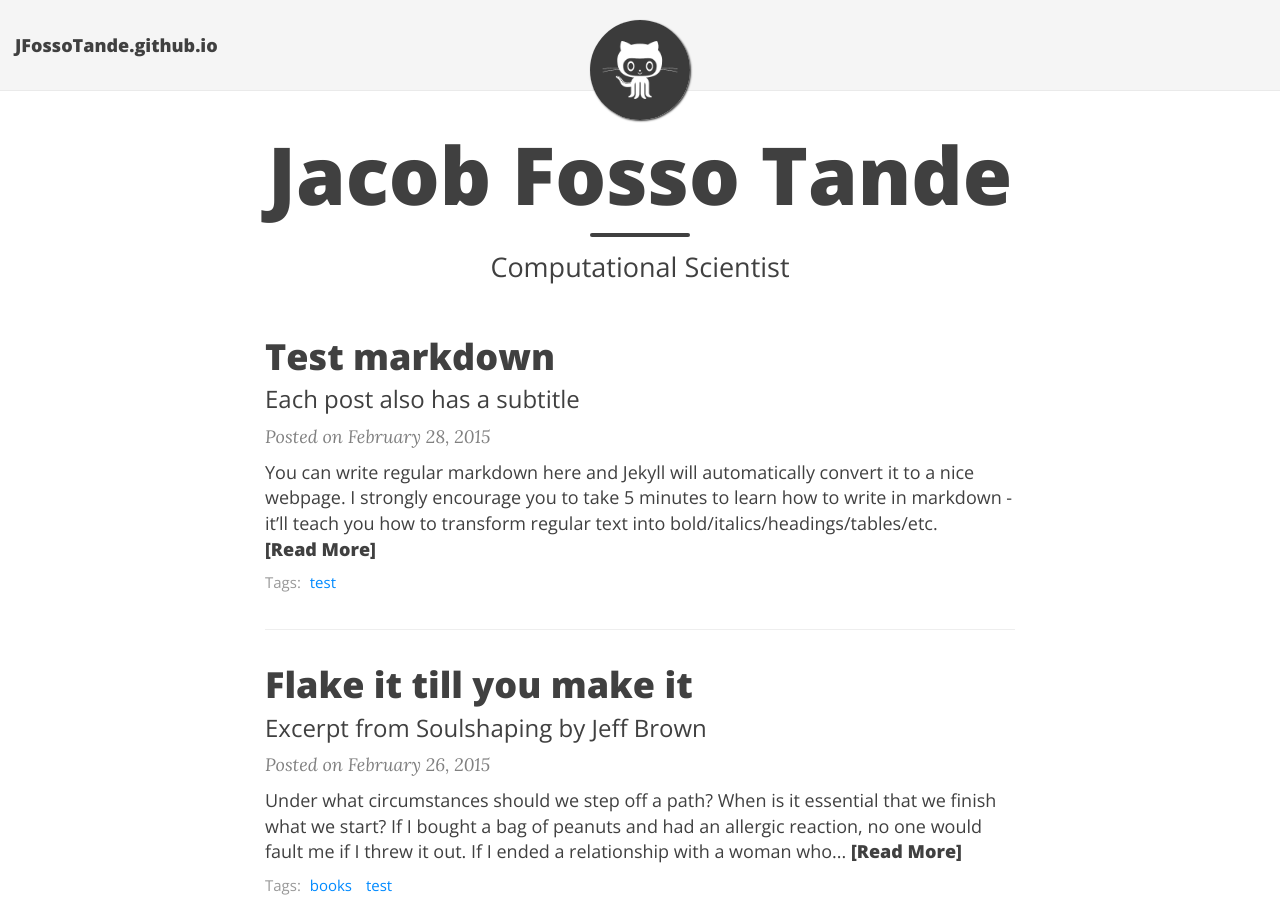
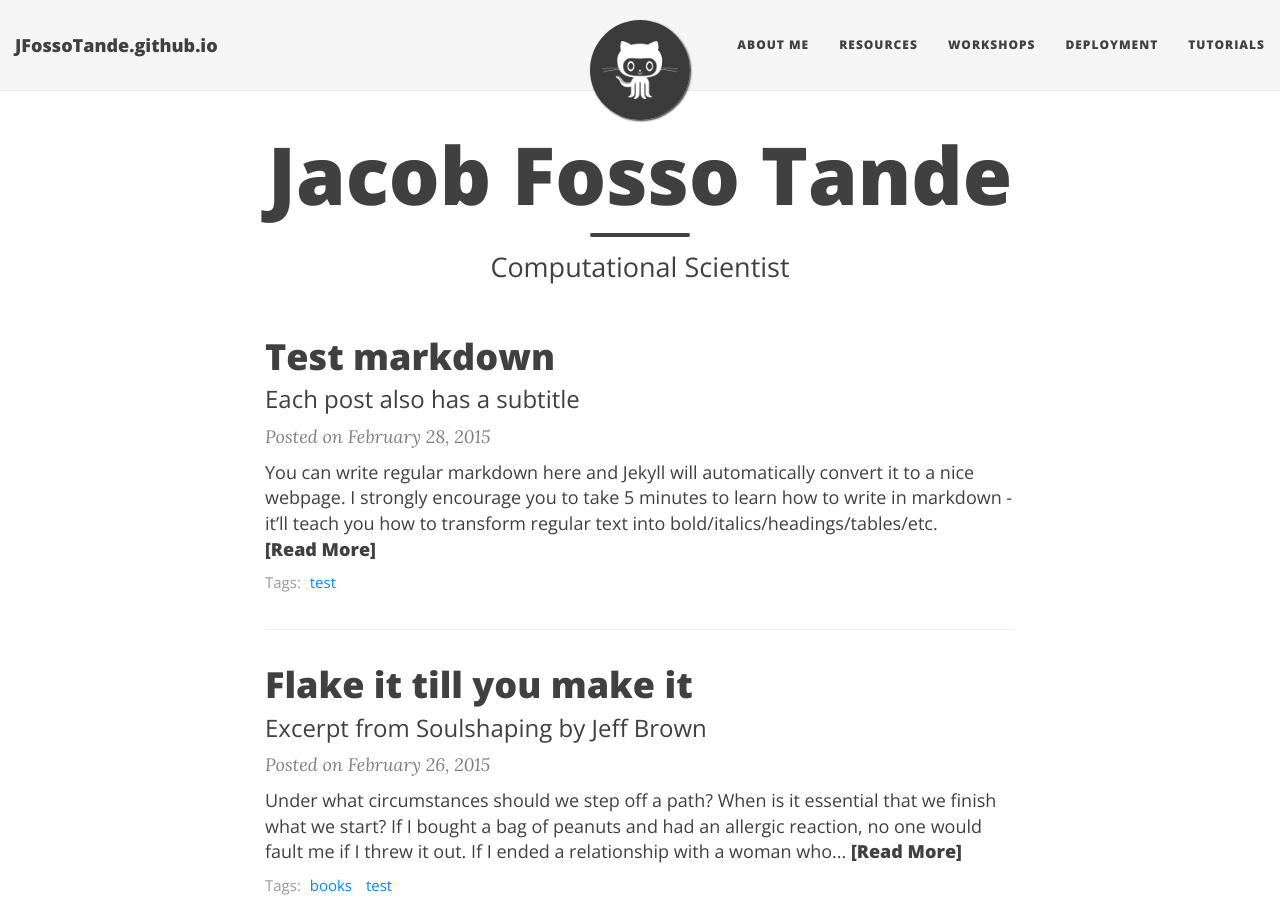
Before and after one commit to jtande/JFossoTande.github.io, a Jekyll site: the page built from index.html, in a window 1280 px wide and 900 px high. Built offline with Jekyll 4.4.1, drawn with Linux system fonts in a browser that asks for light colours; nearby versions of some CDN libraries; the list of posts is cut into pages by our own code.

Commit message:
added new entries to config file

```diff
--- a/_config.yml
+++ b/_config.yml
@@ -20,12 +20,15 @@ description: Computational Scientist
 # --- Navigation bar options --- #
 
 # List of links in the navigation bar
-##navbar-links:
-##  About Me: "aboutme"
-##  Resources:
+navbar-links:
+  About Me: "about/aboutme"
+  Resources:
+  Workshops: "workshops/"
+  Deployment: "deployment/"
+  Tutorials: "tutorials/"
 ##    - Beautiful Jekyll: "http://deanattali.com/beautiful-jekyll/"
 ##    - Learn markdown: "http://www.markdowntutorial.com/"
-#  Author's home: "http://deanattali.com"
+##  Author's home: "http://deanattali.com"
 
 # Image to show in the navigation bar - image must be a square (width = height)
 # Remove this parameter if you don't want an image in the navbar
```
